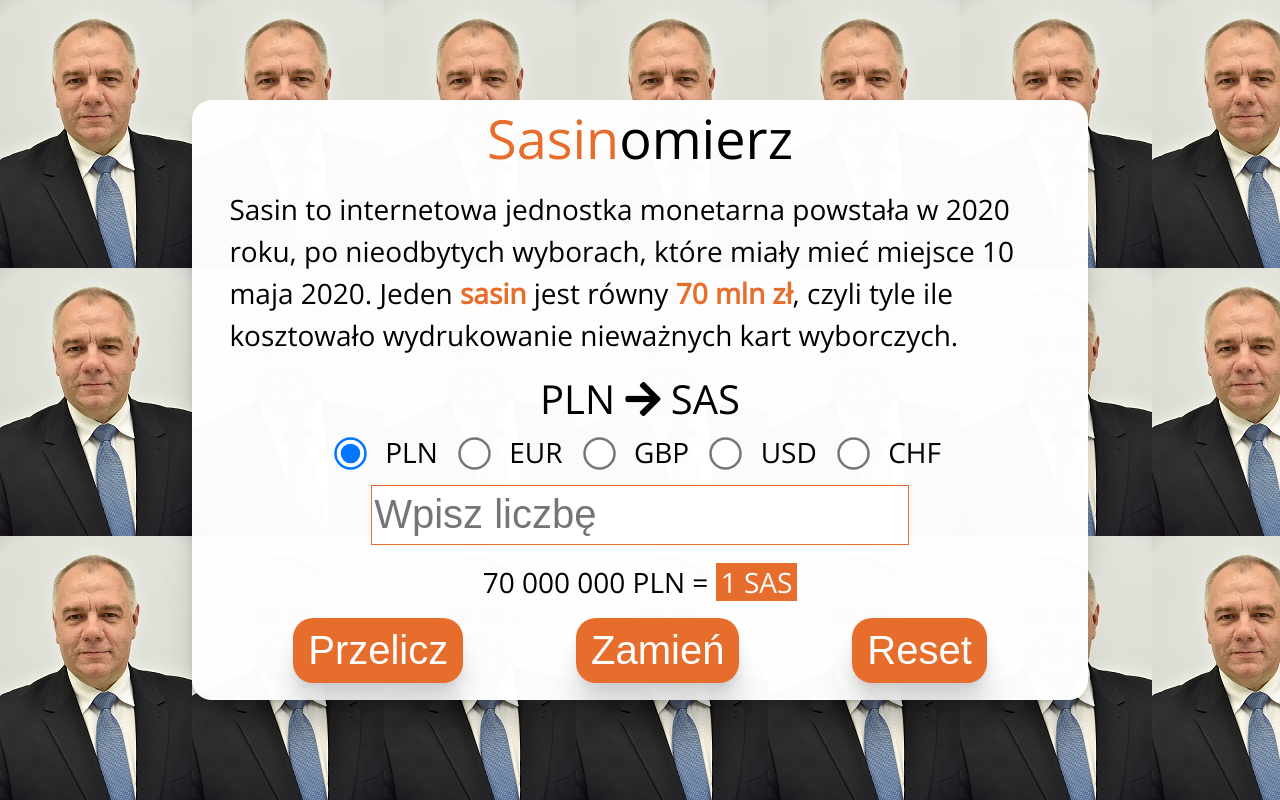
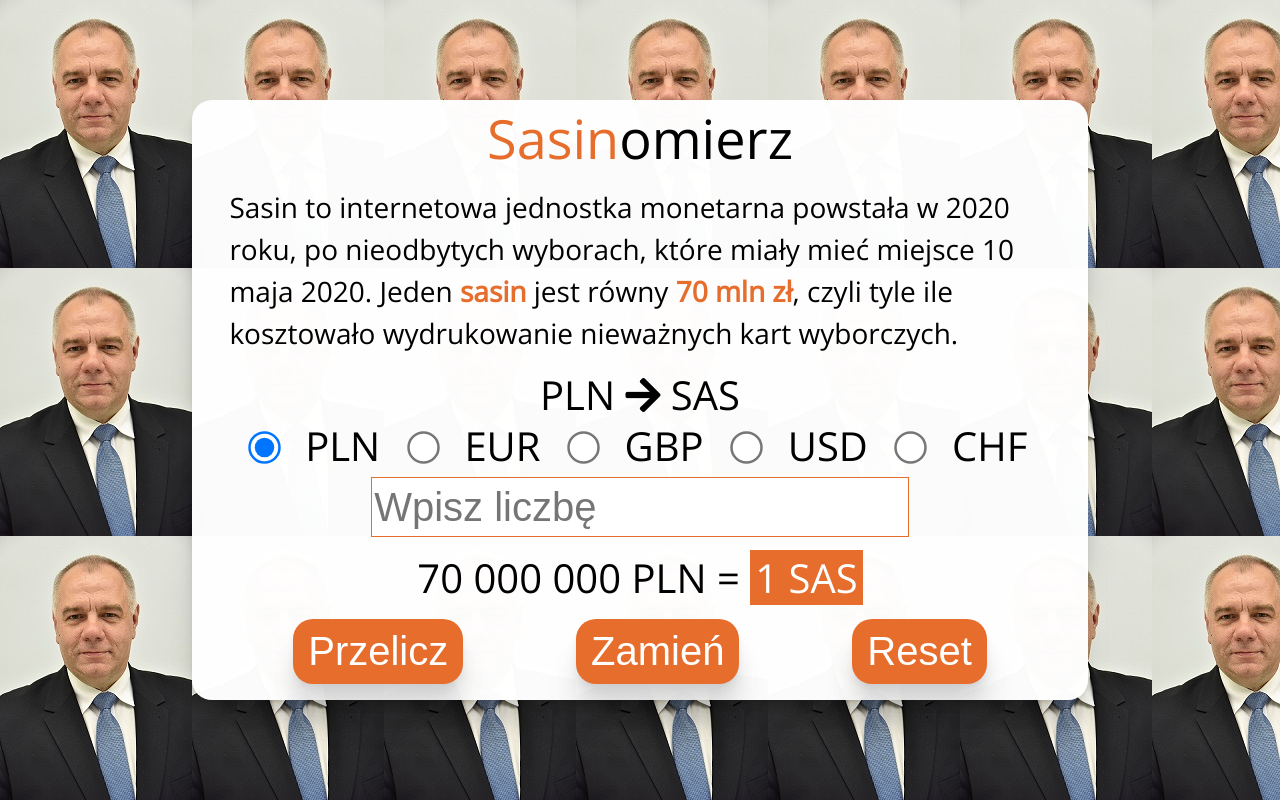
Before and after one commit to filiplizon/Sasinomierz, a plain HTML site: page index.html in a window 1280 px wide. Drawn offline with nearby package versions, Linux system fonts and the light colour scheme.

Commit message:
style: change font sizes

```diff
--- a/scss/helpers/_mixins.scss
+++ b/scss/helpers/_mixins.scss
@@ -35,3 +35,9 @@
         }
     }
 }
+
+@mixin max-height($screen) {
+    @media (max-height: $screen+'px') {
+        @content;
+    }
+}
--- a/scss/layout/_main-page.scss
+++ b/scss/layout/_main-page.scss
@@ -45,6 +45,10 @@ body {
 
         @include screen(mobile) {
             font-size: $font-size-l;
+
+            @include max-height(641) {
+                font-size: $font-size-m;
+            }
         }
 
         @include screen(tablet) {
@@ -73,6 +77,10 @@ body {
         @include screen(mobile) {
             font-size: $font-size-s;
             padding: 0 15px;
+
+            @include max-height(641) {
+                font-size: $font-size-xs;
+            }
         }
 
         @include screen(tablet) {
@@ -164,6 +172,11 @@ body {
     }
 
     &__radio {
+        transform: scale(1.2);
+        -webkit-transform: scale(1.2);
+        -moz-transform: scale(1.2);
+        -ms-transform: scale(1.2);
+        -o-transform: scale(1.2);
 
         @include screen(mobile) {
             transform: scale(1.5);
@@ -171,6 +184,14 @@ body {
             -moz-transform: scale(1.5);
             -ms-transform: scale(1.5);
             -o-transform: scale(1.5);
+
+            @include max-height(641) {
+                transform: scale(1.2);
+                -webkit-transform: scale(1.2);
+                -moz-transform: scale(1.2);
+                -ms-transform: scale(1.2);
+                -o-transform: scale(1.2);
+            }
         }
 
         @include screen(tablet) {
@@ -221,7 +242,12 @@ body {
 
             @include screen(tablet) {
                 font-size: $font-size-m;
-                width: 70%;
+                width: 85%;
+            }
+
+            @include screen(desktop) {
+                width: 90%;
+                font-size: $font-size-l;
             }
 
             @include screen(big-desktop) {
@@ -266,6 +292,14 @@ body {
             }
 
             @include screen(tablet) {
+                font-size: $font-size-m;
+            }
+
+            @include screen(desktop) {
+                font-size: $font-size-l;
+            }
+
+            @include screen(big-desktop) {
                 font-size: $font-size-m;
             }
 
```
Also changed, not shown: css/main.min.css, 1 other file.
